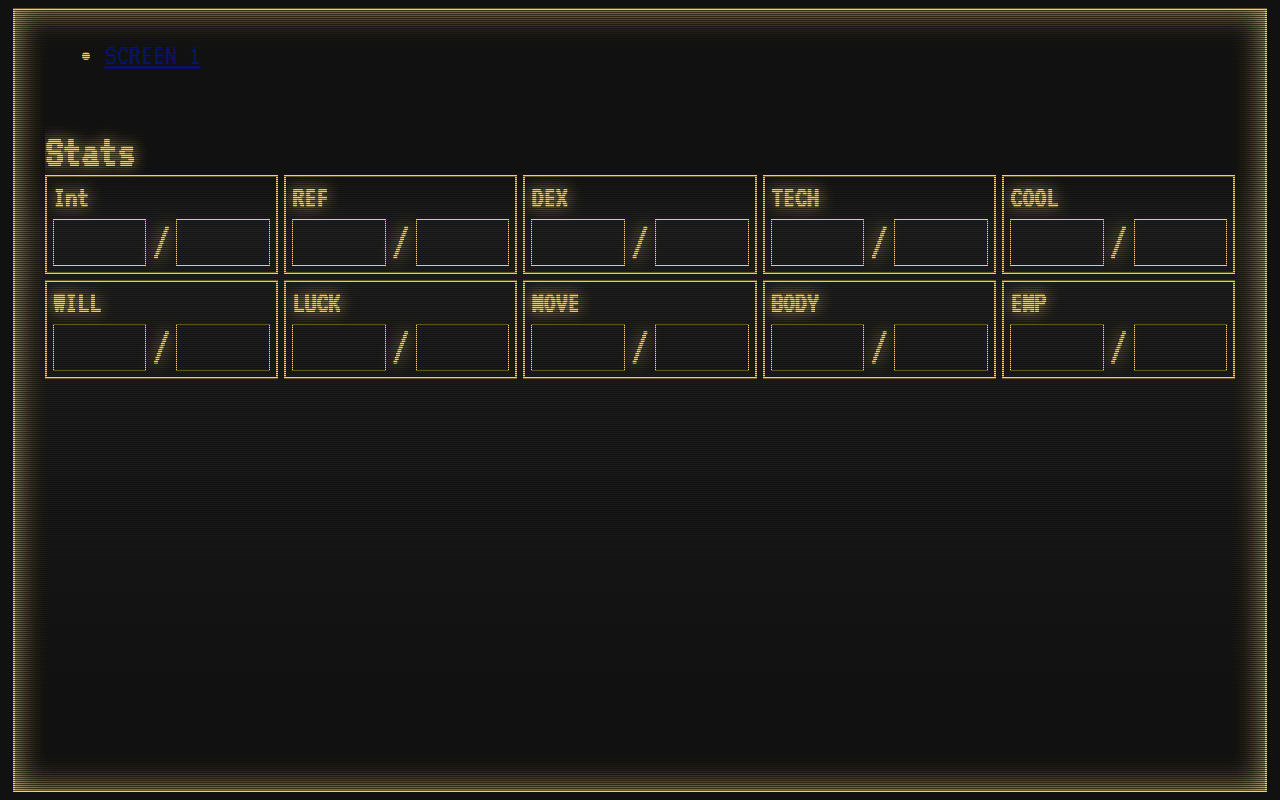
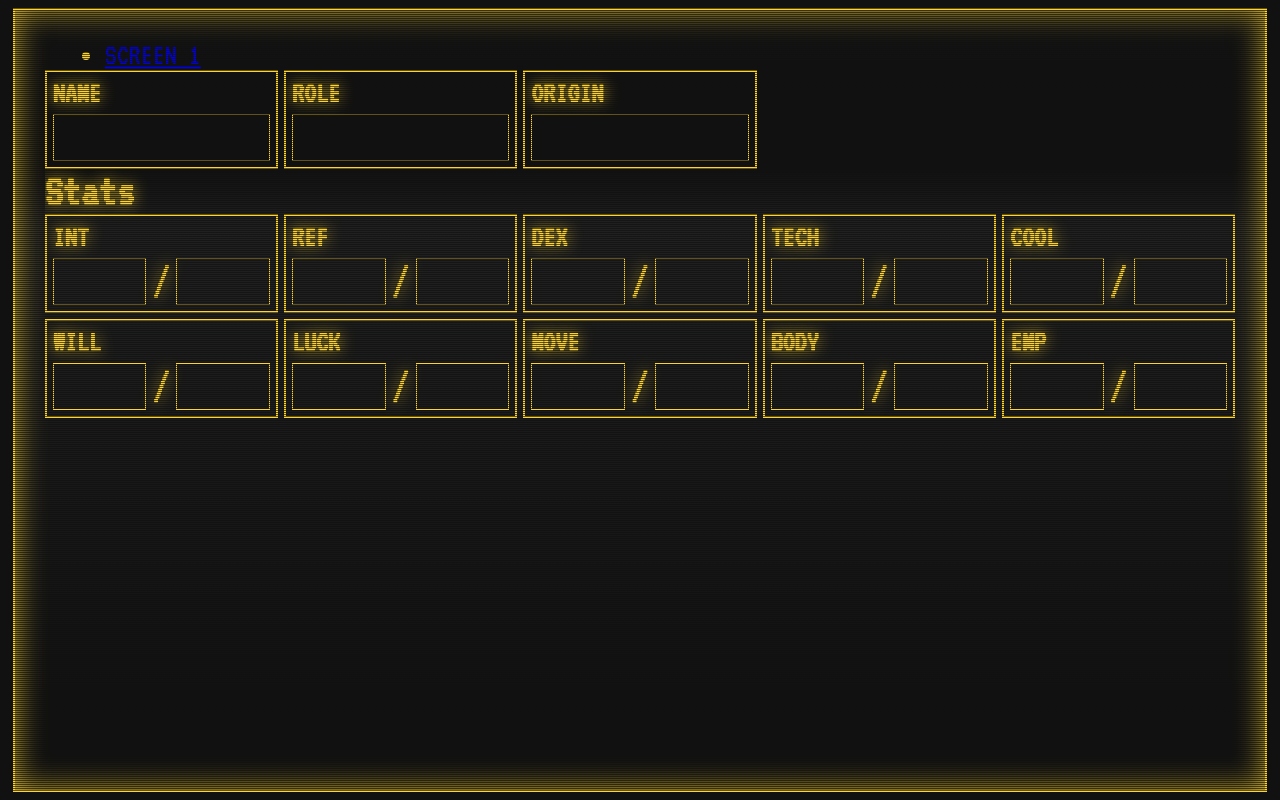
Before and after one commit to CollinLFerguson/CollinLFerguson.github.io, a plain HTML site: page index.html in a window 1280 px wide. Drawn offline with Linux system fonts and the light colour scheme.

Commit message:
Adds identity section

```diff
--- a/index.html
+++ b/index.html
@@ -19,14 +19,42 @@
                 </nav>
             </header>
             <main>
-                <section id="Stats">
+                <section id="identity">
+                    <div class="statsgrid">
+                        <div class="stat-box IDENTITY">
+                            <div class="box-label">NAME</div>
+                            <div class="input-row">
+                                <div class="input-row">
+                                    <input type="text" id="identity_name">
+                                </div>
+                            </div>
+                        </div>
+                        <div class="stat-box IDENTITY">
+                            <div class="box-label">ROLE</div>
+                            <div class="input-row">
+                                <div class="input-row">
+                                    <input type="text" id="identity_role">
+                                </div>
+                            </div>
+                        </div>
+                        <div class="stat-box IDENTITY">
+                            <div class="box-label">ORIGIN</div>
+                            <div class="input-row">
+                                <div class="input-row">
+                                    <input type="text" id="identity_origin">
+                                </div>
+                            </div>
+                        </div>
+                    </div>
+                </section>
+                <section id="stats">
                     <div style="width:100%">
                         <header>
                             <h2>Stats</h2>
                         </header>
                         <div class="statsgrid">
                             <div class="stat-box STAT">
-                                <div class="stat-box-label">Int</div>
+                                <div class="box-label">INT</div>
                                 <div class="input-row">
                                     <div class="input-group">
                                         <input type="number" id="stat_int_curr">
@@ -38,7 +66,7 @@
                                 </div>
                             </div>
                             <div class="stat-box STAT">
-                                <div class="stat-box-label">REF</div>
+                                <div class="box-label">REF</div>
                                 <div class="input-row">
                                     <input type="number" id="stat_ref_curr">
                                     <p class="stat-divider">/</p>
@@ -47,7 +75,7 @@
                             </div>
 
                             <div class="stat-box STAT">
-                                <div class="stat-box-label">DEX</div>
+                                <div class="box-label">DEX</div>
                                 <div class="input-row">
                                     <input type="number" id="stat_dex_curr">
                                     <p class="stat-divider">/</p>
@@ -56,7 +84,7 @@
                             </div>
 
                             <div class="stat-box STAT">
-                                <div class="stat-box-label">TECH</div>
+                                <div class="box-label">TECH</div>
                                 <div class="input-row">
                                     <input type="number" id="stat_tech_curr">
                                     <p class="stat-divider">/</p>
@@ -65,7 +93,7 @@
                             </div>
 
                             <div class="stat-box STAT">
-                                <div class="stat-box-label">COOL</div>
+                                <div class="box-label">COOL</div>
                                 <div class="input-row">
                                     <input type="number" id="stat_cool_curr">
                                     <p class="stat-divider">/</p>
@@ -74,7 +102,7 @@
                             </div>
 
                             <div class="stat-box STAT">
-                                <div class="stat-box-label">WILL</div>
+                                <div class="box-label">WILL</div>
                                 <div class="input-row">
                                     <input type="number" id="stat_will_curr">
                                     <p class="stat-divider">/</p>
@@ -83,7 +111,7 @@
                             </div>
 
                             <div class="stat-box STAT">
-                                <div class="stat-box-label">LUCK</div>
+                                <div class="box-label">LUCK</div>
                                 <div class="input-row">
                                     <input type="number" id="stat_luck_curr">
                                     <p class="stat-divider">/</p>
@@ -92,7 +120,7 @@
                             </div>
 
                             <div class="stat-box STAT">
-                                <div class="stat-box-label">MOVE</div>
+                                <div class="box-label">MOVE</div>
                                 <div class="input-row">
                                     <input type="number" id="stat_move_curr">
                                     <p class="stat-divider">/</p>
@@ -101,7 +129,7 @@
                             </div>
 
                             <div class="stat-box STAT">
-                                <div class="stat-box-label">BODY</div>
+                                <div class="box-label">BODY</div>
                                 <div class="input-row">
                                     <input type="number" id="stat_body_curr">
                                     <p class="stat-divider">/</p>
@@ -110,7 +138,7 @@
                             </div>
 
                             <div class="stat-box STAT">
-                                <div class="stat-box-label">EMP</div>
+                                <div class="box-label">EMP</div>
                                 <div class="input-row">
                                     <input type="number" id="stat_emp_curr">
                                     <p class="stat-divider">/</p>
--- a/style/stylesheets/retro_styles.css
+++ b/style/stylesheets/retro_styles.css
@@ -47,14 +47,16 @@ footer {
 }
 
 main {
-    overflow: hidden;
+    overflow: hidden auto;
 }
 
 section {
-    height: 100%;
+    /* height: 100%; */
     overflow: hidden auto;
-    margin: 1rem 0;
-    padding: 1rem 0;
+    margin-left: 1.5rem 0;
+    margin-right: 1.5rem 0;
+    padding-left: 1rem 0;
+    padding-right: 1rem 0;
 }
 
 /* CRT ANIMATIONS */
--- a/style/stylesheets/styles.css
+++ b/style/stylesheets/styles.css
@@ -25,7 +25,7 @@
     max-width: 100%;
 }
 
-.stat-box-label {
+.box-label {
     margin-bottom: 6px;
     font-weight: bold;
     text-align: left;
@@ -47,7 +47,7 @@
     font-size: 1.5rem;
 }
 
-input[type="number"] {
+input {
     width: 100%;
     font-size: 1.5rem;
     box-sizing: border-box;
```
